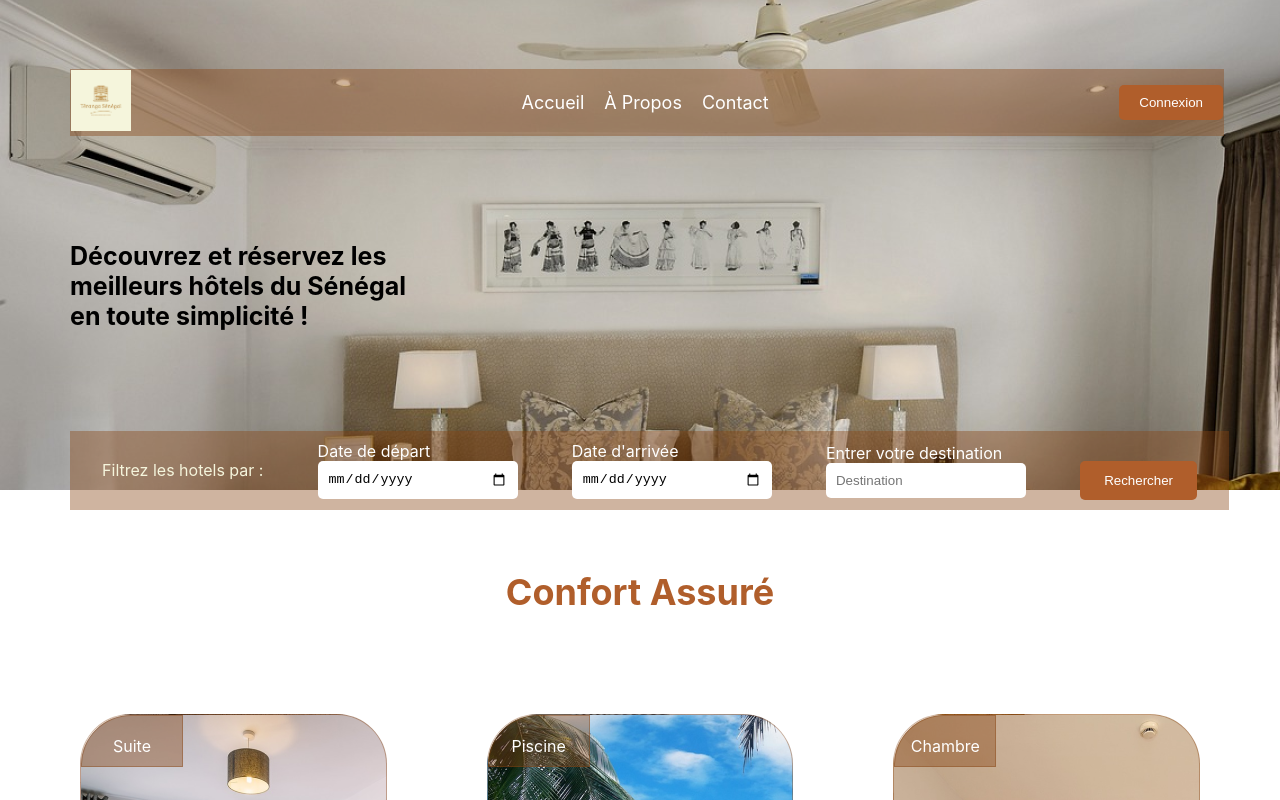
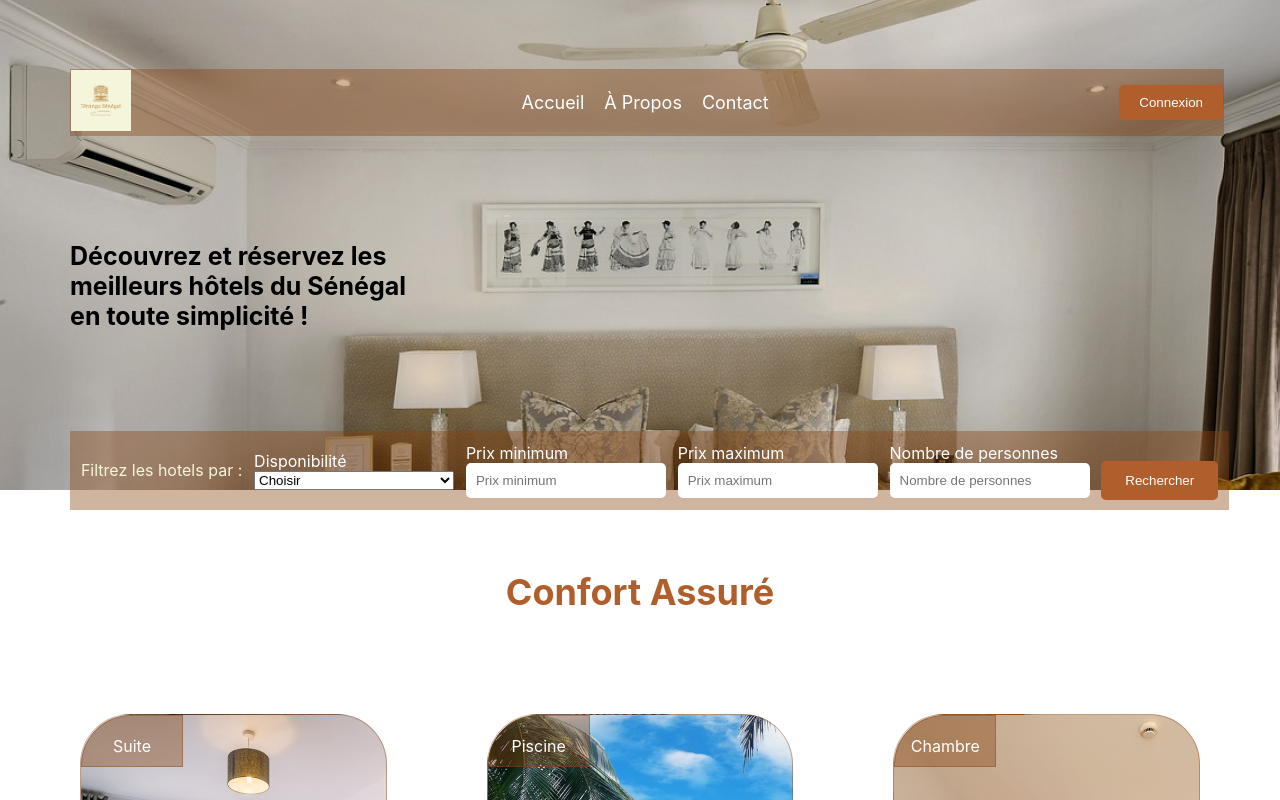
Before and after one commit to Oumyf/ReservationHotelFront, a React (Create React App) app in the folder reservationhotelfrontend/: page / in a window 1280 px wide. Shown: the top 800 px of the page. Built offline with nearby package versions, Linux system fonts and the light colour scheme; no server answers.

Commit message:
recherche avancee

```diff
--- a/reservationhotelfrontend/src/App.js
+++ b/reservationhotelfrontend/src/App.js
@@ -15,6 +15,7 @@ import ReservationList from "./components/ReservationList";
 import ConfirmationPage from "./components/ConfirmationReservation";
 // import RegistrationPage from "./components/RegistrationPage";
 import ReservationsByUser from "./components/ReservationsByUser";
+import SearchResults from "./components/searchResults";
 
 class ErrorBoundary extends React.Component {
   constructor(props) {
@@ -200,7 +201,11 @@ const App = () => {
 
         <Route path="/reservations" element={<ReservationList />} />
         <Route path="*" element={<NotFound />} />
+        <Route path="/search" element={<SearchResults />} /> {/* Ajoutez cette ligne pour la route de recherche */}
       </Routes>
+
+
+
     </Router>
   );
 };
--- a/reservationhotelfrontend/src/components/Header.js
+++ b/reservationhotelfrontend/src/components/Header.js
@@ -1,41 +1,54 @@
 // Header.js
 import React, { useState, useEffect } from "react";
 import "./Header.css";
-import logo from '../logo.png';
+import logo from "../logo.png";
 import { useNavigate } from "react-router-dom";
-import AuthService from '../AuthService'; // Assurez-vous d'importer votre service d'authentification
+import AuthService from "../AuthService"; // Assurez-vous d'importer votre service d'authentification
 import Swal from "sweetalert2";
 
 const Header = () => {
-  const [departureDate, setDepartureDate] = useState('');
-  const [arrivalDate, setArrivalDate] = useState('');
-  const [destination, setDestination] = useState('');
-  const [isLoggedIn, setIsLoggedIn] = useState(false); // État pour gérer la connexion
+  const [departureDate, setDepartureDate] = useState("");
+  const [arrivalDate, setArrivalDate] = useState("");
+  const [destination, setDestination] = useState("");
+  const [disponibilite, setDisponibilite] = useState("");
+  const [minPrix, setMinPrix] = useState("");
+  const [maxPrix, setMaxPrix] = useState("");
+  const [nombreDePersonnes, setNombreDePersonnes] = useState("");
+  const [isLoggedIn, setIsLoggedIn] = useState(false);
+
+
   const navigate = useNavigate();
 
   useEffect(() => {
     // Vérifiez si l'utilisateur est connecté en regardant le token
-    const token = localStorage.getItem('token');
+    const token = localStorage.getItem("token");
     if (token) {
       setIsLoggedIn(true);
     }
   }, []);
 
   const handleSearch = () => {
-    if (departureDate && arrivalDate && destination) {
-      navigate(`/search?departure=${departureDate}&arrival=${arrivalDate}&destination=${destination}`);
-    } else {
-      alert("Veuillez remplir tous les champs.");
-    }
+    // Construire la requête de recherche avec des paramètres
+    const queryParams = new URLSearchParams();
+    if (departureDate) queryParams.append("departure", departureDate);
+    if (arrivalDate) queryParams.append("arrival", arrivalDate);
+    if (destination) queryParams.append("destination", destination);
+    if (disponibilite) queryParams.append("disponibilite", disponibilite);
+    if (minPrix) queryParams.append("minPrix", minPrix);
+    if (maxPrix) queryParams.append("maxPrix", maxPrix);
+    if (nombreDePersonnes)
+      queryParams.append("nombreDePersonnes", nombreDePersonnes);
+
+    navigate(`/search?${queryParams.toString()}`);
   };
 
   const handleLogin = async () => {
     try {
       await AuthService.login();
       setIsLoggedIn(true);
-      navigate('/');
+      navigate("/");
     } catch (error) {
-      console.error('Erreur lors de la connexion:', error);
+      console.error("Erreur lors de la connexion:", error);
       alert("Erreur lors de la connexion. Veuillez réessayer."); // Alerte pour l'utilisateur
     }
   };
@@ -44,18 +57,18 @@ const Header = () => {
     try {
       await AuthService.logout(); // Utilisez AuthService pour se déconnecter
       Swal.fire({
-        icon: 'success',
-        title: 'Déconnexion réussie',
-        text: 'Vous avez été déconnecté avec succès!',
-        confirmButtonText: 'OK',
+        icon: "success",
+        title: "Déconnexion réussie",
+        text: "Vous avez été déconnecté avec succès!",
+        confirmButtonText: "OK",
       });
-      navigate('/'); // Redirigez vers la page de connexion
+      navigate("/"); // Redirigez vers la page de connexion
     } catch (error) {
       Swal.fire({
-        icon: 'error',
-        title: 'Erreur de déconnexion',
+        icon: "error",
+        title: "Erreur de déconnexion",
         text: error.message,
-        confirmButtonText: 'OK',
+        confirmButtonText: "OK",
       });
     }
   };
@@ -95,34 +108,51 @@ const Header = () => {
         <div className="booking-form">
           <p>Filtrez les hotels par :</p>
           <div className="input-box">
-            <label htmlFor="departure">Date de départ</label>
+            <label htmlFor="disponibilite">Disponibilité</label>
+            <select
+              id="disponibilite"
+              value={disponibilite}
+              onChange={(e) => setDisponibilite(e.target.value)}
+            >
+              <option value="">Choisir</option>
+              <option value="true">Disponible</option>
+              <option value="false">Non disponible</option>
+            </select>
+          </div>
+          <div className="input-box">
+            <label htmlFor="minPrix">Prix minimum</label>
             <input
-              type="date"
-              id="departure"
-              value={departureDate}
-              onChange={(e) => setDepartureDate(e.target.value)}
+              type="number"
+              id="minPrix"
+              placeholder="Prix minimum"
+              value={minPrix}
+              onChange={(e) => setMinPrix(e.target.value)}
             />
           </div>
           <div className="input-box">
-            <label htmlFor="arrival">Date d'arrivée</label>
+            <label htmlFor="maxPrix">Prix maximum</label>
             <input
-              type="date"
-              id="arrival"
-              value={arrivalDate}
-              onChange={(e) => setArrivalDate(e.target.value)}
+              type="number"
+              id="maxPrix"
+              placeholder="Prix maximum"
+              value={maxPrix}
+              onChange={(e) => setMaxPrix(e.target.value)}
             />
           </div>
           <div className="input-box">
-            <label htmlFor="destination">Entrer votre destination</label>
+            <label htmlFor="nombreDePersonnes">Nombre de personnes</label>
             <input
-              type="text"
-              id="destination"
-              placeholder="Destination"
-              value={destination}
-              onChange={(e) => setDestination(e.target.value)}
+              type="number"
+              id="nombreDePersonnes"
+              placeholder="Nombre de personnes"
+              value={nombreDePersonnes}
+              onChange={(e) => setNombreDePersonnes(e.target.value)}
             />
           </div>
-          <button className="search-btn" onClick={handleSearch}>Rechercher</button>
+
+          <button className="search-btn" onClick={handleSearch}>
+            Rechercher
+          </button>
         </div>
       </div>
     </section>
--- /dev/null
+++ b/reservationhotelfrontend/src/components/searchResults.js
@@ -0,0 +1,48 @@
+import React, { useEffect, useState } from "react";
+import { useLocation } from "react-router-dom";
+import axios from "axios";
+
+const SearchResults = () => {
+  const [chambres, setChambres] = useState([]);
+  const location = useLocation();
+
+  useEffect(() => {
+    const params = new URLSearchParams(location.search);
+    const departureDate = params.get("departure");
+    const arrivalDate = params.get("arrival");
+    const destination = params.get("destination");
+    const tarifMin = params.get("tarifMin");
+    const tarifMax = params.get("tarifMax");
+    const nombrePersonnes = params.get("nombrePersonnes");
+
+    // Appeler l'API avec les filtres
+    axios.get("http://localhost:8000/api/chambres/search", {
+        params: {
+        departure: departureDate,
+        arrival: arrivalDate,
+        destination,
+        tarifMin,
+        tarifMax,
+        nombrePersonnes,
+      },
+    })
+    .then(response => setChambres(response.data))
+    .catch(error => console.error("Erreur lors de la récupération des chambres :", error));
+  }, [location.search]);
+
+  return (
+    <div>
+      <h2>Résultats de la recherche</h2>
+      {chambres.map((chambre) => (
+        <div key={chambre.id}>
+          <h3>{chambre.nom}</h3>
+          <p>Tarif: {chambre.prix} FCFA</p>
+          <p>Capacité: {chambre.nombreDePersonnes} personnes</p>
+          {/* Affichez d'autres détails selon vos besoins */}
+        </div>
+      ))}
+    </div>
+  );
+};
+
+export default SearchResults;
```
